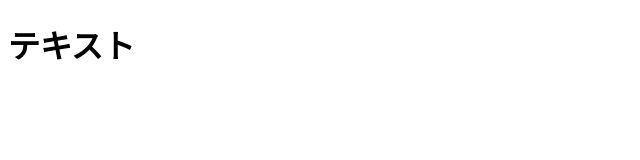
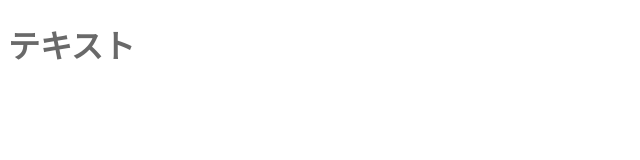
Before and after one commit to kougei073/web1-4, a plain HTML site: page index.html in a window 1280 px wide. Shown: the full height of the page, 0-640 px from the left. Drawn offline with Linux system fonts and the light colour scheme.

Commit message:
Update index.html

```diff
--- a/index.html
+++ b/index.html
@@ -2,7 +2,9 @@
 <html>
 <head>
  <title>タイトル</title>
-<link rel=“stylesheet” href=“default.css”>
+<style>
+ @import url("default.css");
+ </style>
  <meta charset="utf-8">
  </head>
  <body>
```
